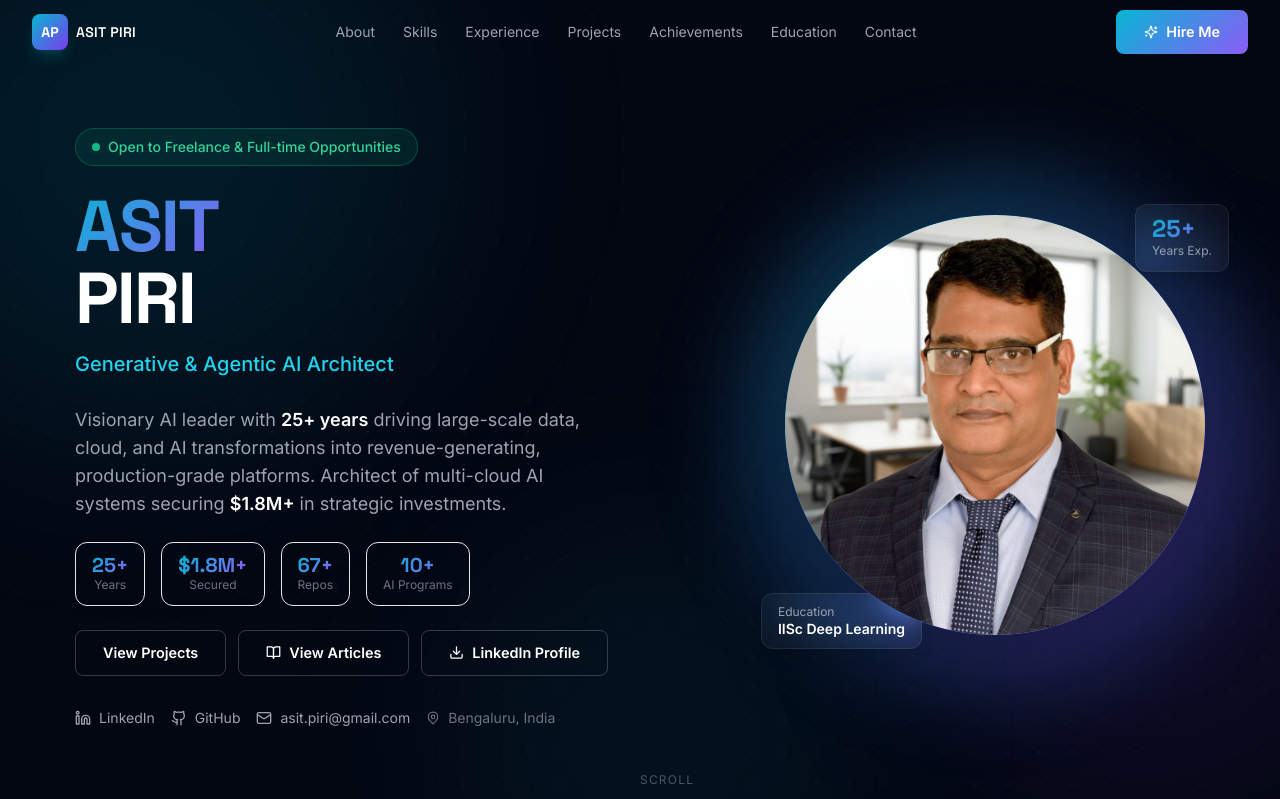
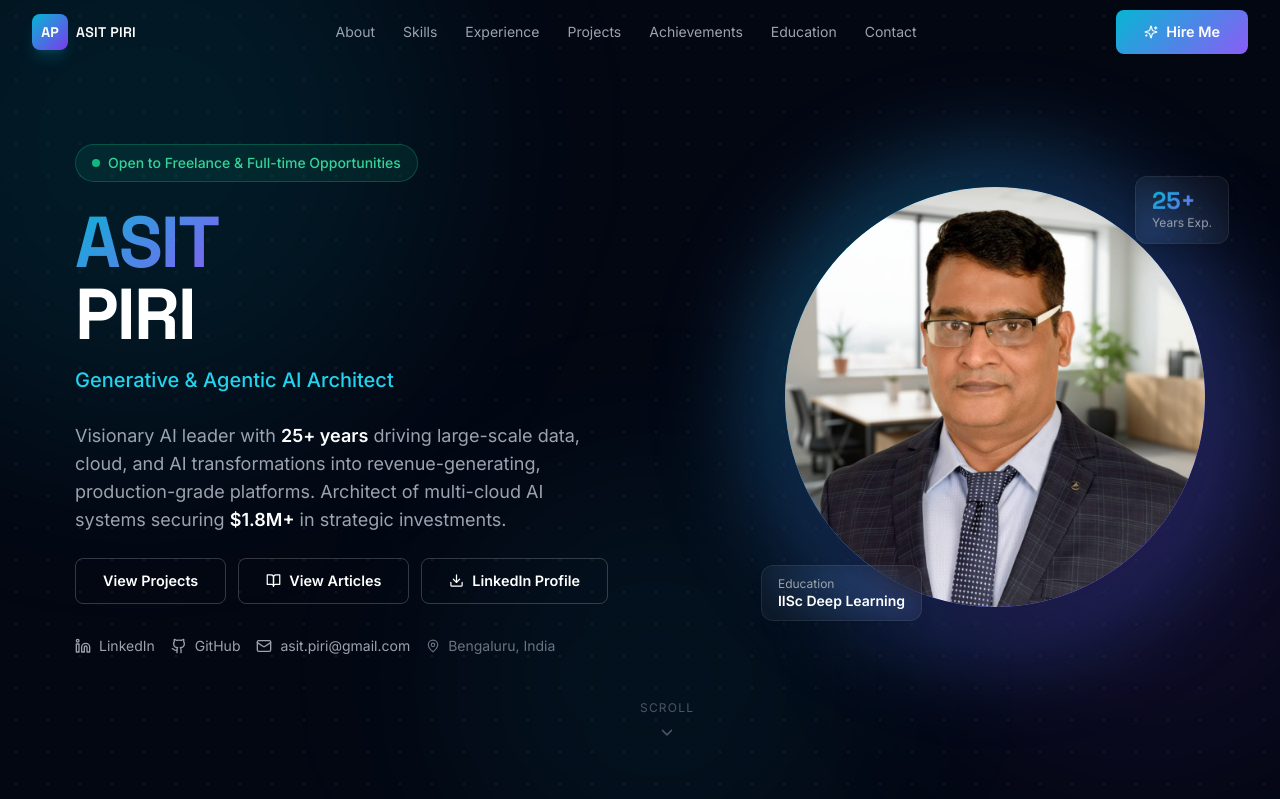
Before and after one commit to asit-piri/AsitPiri-Website, a Next.js app: page / in a window 1280 px wide. Shown: the top 799 px of the page. Built offline with nearby package versions, Linux system fonts and the light colour scheme.

Commit message:
Fixed Issues

```diff
--- a/app/components/Hero.tsx
+++ b/app/components/Hero.tsx
@@ -98,26 +98,6 @@ export default function Hero() {
               strategic investments.
             </p>
 
-            {/* Quick stats */}
-            <div className="flex flex-wrap gap-4">
-              {[
-                { val: "25+", label: "Years" },
-                { val: "$1.8M+", label: "Secured" },
-                { val: "67+", label: "Repos" },
-                { val: "10+", label: "AI Programs" },
-              ].map((s) => (
-                <div
-                  key={s.label}
-                  className="text-center px-4 py-3 rounded-xl bg-white/4 border border-white/8"
-                >
-                  <div className="gradient-text font-display font-bold text-xl leading-none">
-                    {s.val}
-                  </div>
-                  <div className="text-gray-500 text-xs mt-0.5">{s.label}</div>
-                </div>
-              ))}
-            </div>
-
             {/* CTA buttons */}
             <div className="flex flex-wrap gap-3">
               <a
@@ -205,7 +185,7 @@ export default function Hero() {
               </div>
 
               {/* Floating badge — IISc */}
-              <div className="absolute -bottom-2 -left-6 glass rounded-xl px-4 py-3 shadow-lg animate-float [animation-delay:1s]">
+              <div className="absolute -bottom-2 -left-6 z-10 glass rounded-xl px-4 py-3 shadow-lg animate-float [animation-delay:1s]">
                 <div className="text-xs text-gray-400 leading-none mb-1">Education</div>
                 <div className="text-sm font-semibold text-white leading-none">
                   IISc Deep Learning
@@ -213,7 +193,7 @@ export default function Hero() {
               </div>
 
               {/* Floating badge — years */}
-              <div className="absolute -top-2 -right-6 glass rounded-xl px-4 py-3 shadow-lg animate-float">
+              <div className="absolute -top-2 -right-6 z-10 glass rounded-xl px-4 py-3 shadow-lg animate-float">
                 <div className="gradient-text font-display font-bold text-2xl leading-none">
                   25+
                 </div>
```
